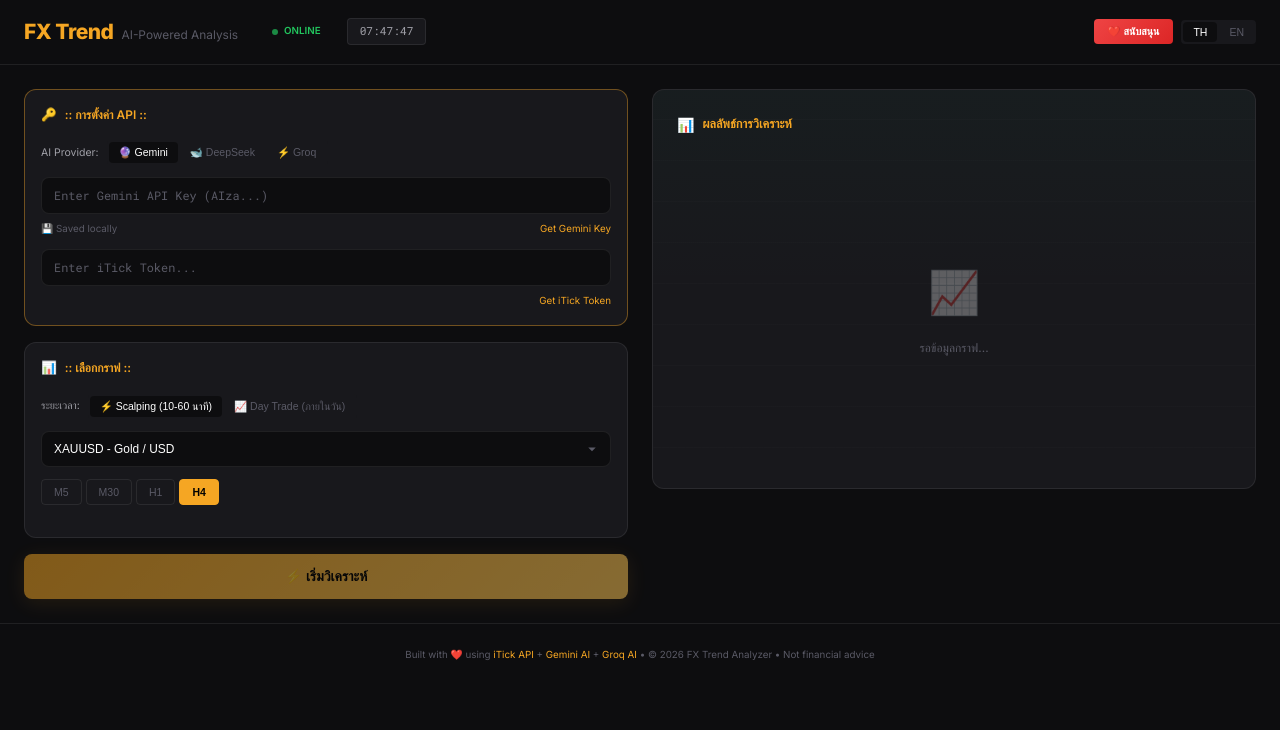
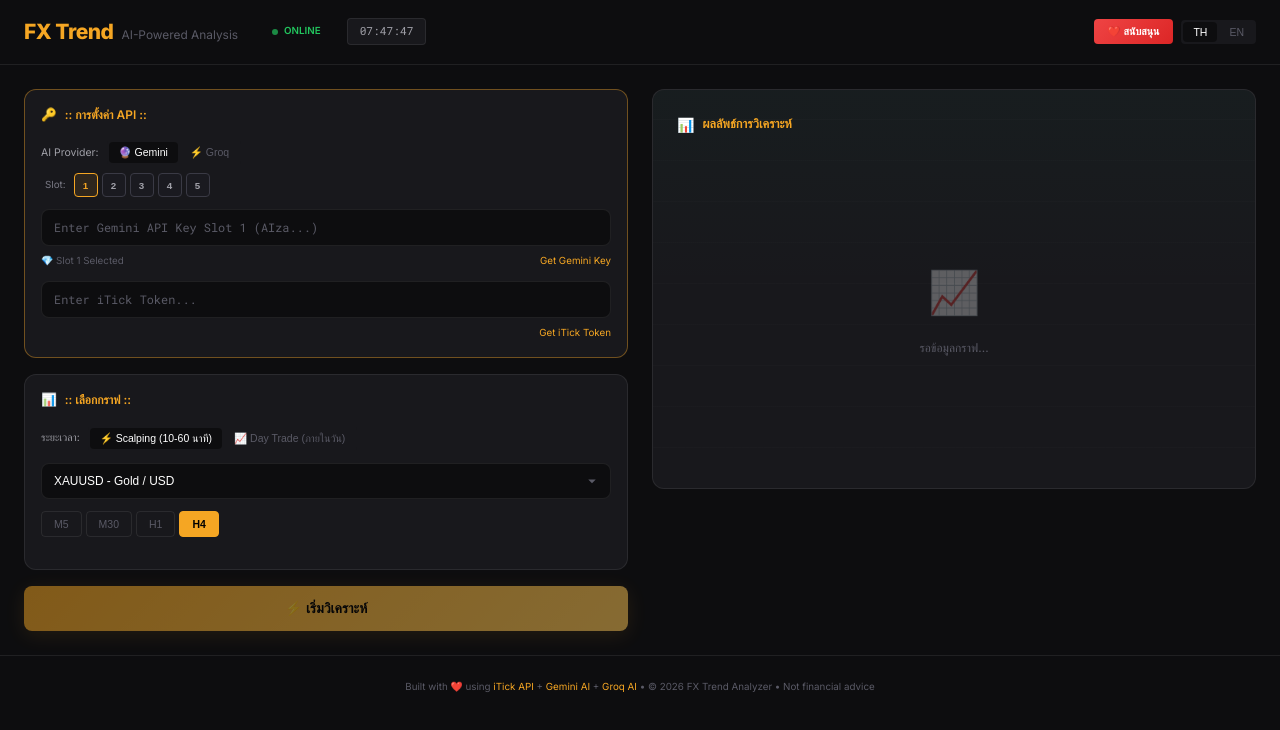
Before and after one commit to warintum/fx-trend, a React (Vite) app: page / in a window 1280 px wide. Shown: the top 730 px of the page. Built offline with nearby package versions, Linux system fonts and the light colour scheme.

Commit message:
เพิ่มปุ่มเลือก Slot 1-5 ในส่วนการตั้งค่า Gemini

```diff
--- a/src/App.tsx
+++ b/src/App.tsx
@@ -31,8 +31,22 @@ type TimeframeData = {
 
 function App() {
     // State
-    const [geminiApiKey, setGeminiApiKey] = useState(() =>
-        localStorage.getItem('gemini_api_key') || ''
+    const [geminiApiKeys, setGeminiApiKeys] = useState<string[]>(() => {
+        const saved = localStorage.getItem('gemini_api_keys');
+        if (saved) {
+            try {
+                const parsed = JSON.parse(saved);
+                if (Array.isArray(parsed) && parsed.length === 5) return parsed;
+            } catch (e) {
+                console.error('Error parsing gemini_api_keys', e);
+            }
+        }
+        // Migration from old single key
+        const oldKey = localStorage.getItem('gemini_api_key') || '';
+        return [oldKey, '', '', '', ''];
+    });
+    const [selectedGeminiIndex, setSelectedGeminiIndex] = useState(() =>
+        parseInt(localStorage.getItem('selected_gemini_index') || '0')
     );
     const [deepseekApiKey, setDeepseekApiKey] = useState(() =>
         localStorage.getItem('deepseek_api_key') || ''
@@ -118,8 +132,12 @@ function App() {
 
     // Save API keys to localStorage
     useEffect(() => {
-        localStorage.setItem('gemini_api_key', geminiApiKey);
-    }, [geminiApiKey]);
+        localStorage.setItem('gemini_api_keys', JSON.stringify(geminiApiKeys));
+    }, [geminiApiKeys]);
+
+    useEffect(() => {
+        localStorage.setItem('selected_gemini_index', selectedGeminiIndex.toString());
+    }, [selectedGeminiIndex]);
 
     useEffect(() => {
         localStorage.setItem('deepseek_api_key', deepseekApiKey);
@@ -247,7 +265,11 @@ function App() {
     // Fetch data and analyze
     const handleAnalyze = async () => {
         const groqApiKey = groqApiKeys[selectedGroqIndex];
-        const currentApiKey = aiProvider === 'gemini' ? geminiApiKey : aiProvider === 'deepseek' ? deepseekApiKey : groqApiKey;
+        const currentApiKey = aiProvider === 'gemini'
+            ? geminiApiKeys[selectedGeminiIndex]
+            : aiProvider === 'deepseek'
+                ? deepseekApiKey
+                : groqApiKeys[selectedGroqIndex];
         const providerName = aiProvider === 'gemini' ? 'Gemini' : aiProvider === 'deepseek' ? 'DeepSeek' : 'Groq';
 
         if (!currentApiKey) {
@@ -272,7 +294,7 @@ function App() {
             // Then analyze using selected provider with trade duration
             let result;
             if (aiProvider === 'gemini') {
-                result = await analyzeGemini(geminiApiKey, selectedSymbol, data, tradeDuration);
+                result = await analyzeGemini(geminiApiKeys[selectedGeminiIndex], selectedSymbol, data, tradeDuration);
             } else if (aiProvider === 'deepseek') {
                 result = await analyzeDeepSeek(deepseekApiKey, selectedSymbol, data, tradeDuration);
             } else {
@@ -387,12 +409,12 @@ function App() {
                                     >
                                         🔮 Gemini
                                     </button>
-                                    <button
+                                    {/* <button
                                         className={`lang-btn ${aiProvider === 'deepseek' ? 'active' : ''}`}
                                         onClick={() => setAiProvider('deepseek')}
                                     >
                                         🐋 DeepSeek
-                                    </button>
+                                    </button> */}
                                     <button
                                         className={`lang-btn ${aiProvider === 'groq' ? 'active' : ''}`}
                                         onClick={() => setAiProvider('groq')}
@@ -401,6 +423,36 @@ function App() {
                                     </button>
                                 </div>
                             </div>
+
+                            {/* Gemini Slot Selector */}
+                            {aiProvider === 'gemini' && (
+                                <div style={{ display: 'flex', alignItems: 'center', gap: '8px', paddingLeft: '4px' }}>
+                                    <span style={{ fontSize: '0.7rem', color: '#7a7a85' }}>Slot:</span>
+                                    <div style={{ display: 'flex', gap: '4px' }}>
+                                        {[0, 1, 2, 3, 4].map((idx) => (
+                                            <button
+                                                key={idx}
+                                                onClick={() => setSelectedGeminiIndex(idx)}
+                                                style={{
+                                                    width: '24px',
+                                                    height: '24px',
+                                                    borderRadius: '4px',
+                                                    border: '1px solid',
+                                                    borderColor: selectedGeminiIndex === idx ? '#f5a623' : '#3a3a45',
+                                                    background: selectedGeminiIndex === idx ? 'rgba(245, 166, 35, 0.1)' : '#1a1a20',
+                                                    color: selectedGeminiIndex === idx ? '#f5a623' : '#a0a0a8',
+                                                    fontSize: '0.7rem',
+                                                    cursor: 'pointer',
+                                                    transition: 'all 0.2s',
+                                                    fontWeight: 'bold'
+                                                }}
+                                            >
+                                                {idx + 1}
+                                            </button>
+                                        ))}
+                                    </div>
+                                </div>
+                            )}
 
                             {/* Groq Slot Selector */}
                             {aiProvider === 'groq' && (
@@ -439,15 +491,19 @@ function App() {
                                 <input
                                     type={showApiKey ? 'text' : 'password'}
                                     className="form-input"
-                                    placeholder="Enter Gemini API Key (AIza...)"
-                                    value={geminiApiKey}
-                                    onChange={(e) => setGeminiApiKey(e.target.value)}
+                                    placeholder={`Enter Gemini API Key Slot ${selectedGeminiIndex + 1} (AIza...)`}
+                                    value={geminiApiKeys[selectedGeminiIndex]}
+                                    onChange={(e) => {
+                                        const newKeys = [...geminiApiKeys];
+                                        newKeys[selectedGeminiIndex] = e.target.value;
+                                        setGeminiApiKeys(newKeys);
+                                    }}
                                     onFocus={() => setShowApiKey(true)}
                                     onBlur={() => setShowApiKey(false)}
                                     title="Click Analyze to see current key state"
                                 />
                                 <div className="form-hint">
-                                    <span>💾 Saved locally</span>
+                                    <span>💎 Slot {selectedGeminiIndex + 1} Selected</span>
                                     <a href="https://aistudio.google.com/app/apikey" target="_blank" rel="noopener noreferrer">
                                         Get Gemini Key
                                     </a>
@@ -597,7 +653,7 @@ function App() {
                     <button
                         className="btn-gold"
                         onClick={handleAnalyze}
-                        disabled={loading || analyzing || cooldown > 0 || !itickToken || !(geminiApiKey || deepseekApiKey || groqApiKeys[selectedGroqIndex])}
+                        disabled={loading || analyzing || cooldown > 0 || !itickToken || !(geminiApiKeys[selectedGeminiIndex] || deepseekApiKey || groqApiKeys[selectedGroqIndex])}
                     >
                         {loading || analyzing ? (
                             <span className="loading-text">
```
